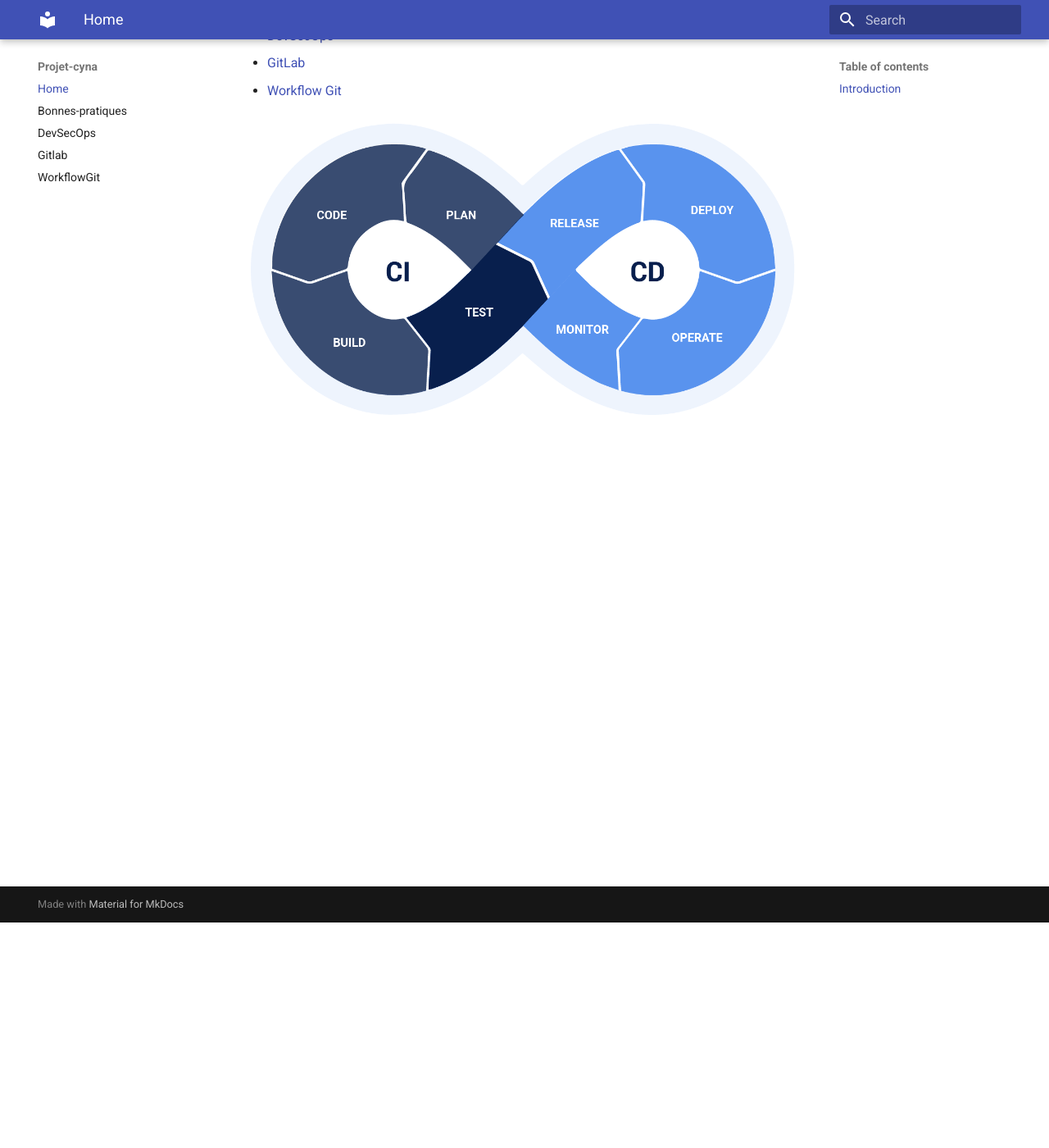
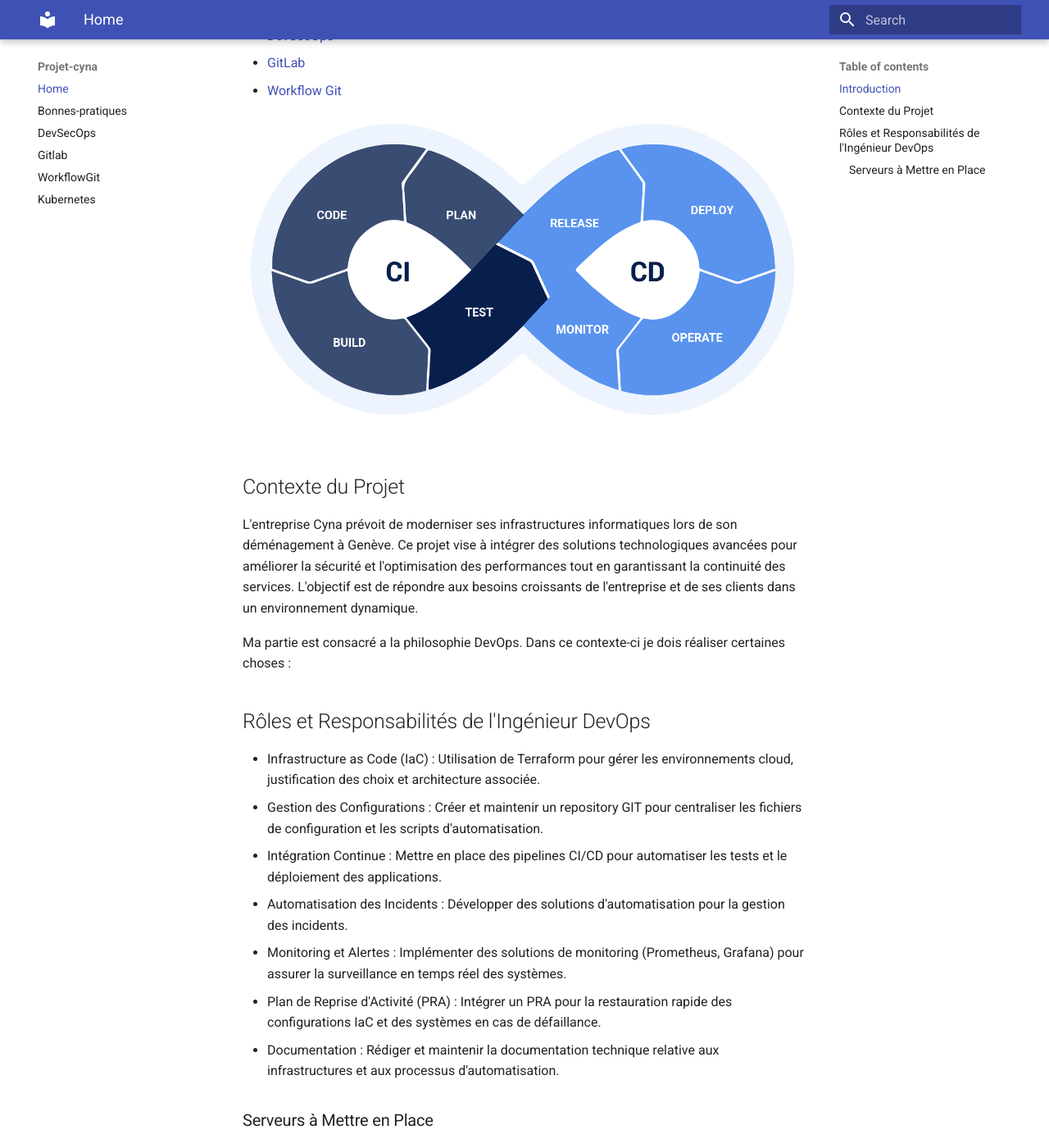
Before and after one commit to FouleSouris-Ethan/Doc-markdown, an MkDocs documentation site: the page built from docs/index.md, in a window 1280 px wide and 1400 px high, scrolled down 275 px. Shown: the whole window at 82% size. Built offline with MkDocs 1.6.1 and Material for MkDocs 9.7.7, drawn with Linux system fonts in a browser that asks for light colours; some of the changed text lies outside the part shown.

Commit message:
Ajout de textes au fichier index.md

```diff
--- a/docs/index.md
+++ b/docs/index.md
@@ -10,3 +10,45 @@ Ce site web écris en markdown a pour but de documenter les réalisations mené
 - [Workflow Git](workflowgit.md)
 
 ![signe devops](images/dev-ops.png)
+
+
+##Contexte du Projet
+
+L'entreprise Cyna prévoit de moderniser ses infrastructures informatiques lors de son déménagement à Genève. Ce projet vise à intégrer des solutions technologiques avancées pour améliorer la sécurité et l'optimisation des performances tout en garantissant la continuité des services. L'objectif est de répondre aux besoins croissants de l'entreprise et de ses clients dans un environnement dynamique.
+
+Ma partie est consacré a la philosophie DevOps. Dans ce contexte-ci je dois réaliser certaines choses :
+
+##Rôles et Responsabilités de l'Ingénieur DevOps
+
+- Infrastructure as Code (IaC) : Utilisation de Terraform pour gérer les environnements cloud, justification des choix et architecture associée.
+- Gestion des Configurations : Créer et maintenir un repository GIT pour centraliser les fichiers de configuration et les scripts d'automatisation.
+- Intégration Continue : Mettre en place des pipelines CI/CD pour automatiser les tests et le déploiement des applications.
+- Automatisation des Incidents : Développer des solutions d'automatisation pour la gestion des incidents.
+- Monitoring et Alertes : Implémenter des solutions de monitoring (Prometheus, Grafana) pour assurer la surveillance en temps réel des systèmes.
+- Plan de Reprise d'Activité (PRA) : Intégrer un PRA pour la restauration rapide des configurations IaC et des systèmes en cas de défaillance.
+- Documentation : Rédiger et maintenir la documentation technique relative aux infrastructures et aux processus d'automatisation.
+
+### Serveurs à Mettre en Place
+
+Serveurs SOC (Security Operations Center): Le SOC de Cyna sera l'épine dorsale de la sécurité des infrastructures des clients. Il devra être hébergé
+sur une infrastructure redondante et haute performance.
+
+Serveurs Web (Site SaaS): L’infrastructure hébergeant le site SaaS de Cyna, utilisé par les clients pour gérer leurs infrastructures
+de sécurité et l’achat de nouveaux services, sera optimisée pour la haute disponibilité, la scalabilité, et
+la sécurité via le SOC.
+
+Le site SaaS est composé de 4 vm basé sous linux avec l'intégration d'Azure load balancer. Orchestration des ressources se fera via Kubernetes.
+Vue qu'il était sugéré de mettre en place 4 vm, le problème du "split brain" se pose pour kubernetes.
+Celui-ci survient survient dans les systèmes distribués lorsque les nœuds d'un cluster perdent la communication entre eux et continuent à fonctionner sans savoir ce que font les autres.
+Cela peut entraîner des données incohérentes, des décisions contradictoires ou des interruptions de service.
+Le problème se pose seulement pour des clusters. Donc mes 4 vm ne sont pas impacté vue qu'elles fonctionnent de manière indépendante, sans besoin de quorum.
+
+
+Pour régler le problème du split brain, on peut penser a mettre un nombre impairs de serveurs. Ici, je vais utiliser un control plane géré par Azure, "AKS". Mes 4 vm seront ainsi des worker Nodes et AKS s'occupe d'être le master.
+
+
+APPLICATIONS COMPTABLE: L’hébergement de l’application comptable se fera sur un serveur dédié dans le cloud (IaaS) où une base
+de données Oracle dernière version sera installée.
+
+APPLICATIONS DE GESTION DE LA TRÉSORERIE: Cette application sera hébergée dans le cloud via un serveur dédié (IaaS) ou un service de base de
+données dans le cloud (PaaS ou SaaS)
--- a/mkdocs.yml
+++ b/mkdocs.yml
@@ -5,5 +5,7 @@ nav:
   - DevSecOps: devsecops.md
   - Gitlab: gitlab.md
   - WorkflowGit: workflowgit.md
+  - Kubernetes: kubernetes.md
+
 theme:
   name: material
```
Also changed, not shown: docs/kubernetes.md (added, +11 -0 lines), 1 other file.
